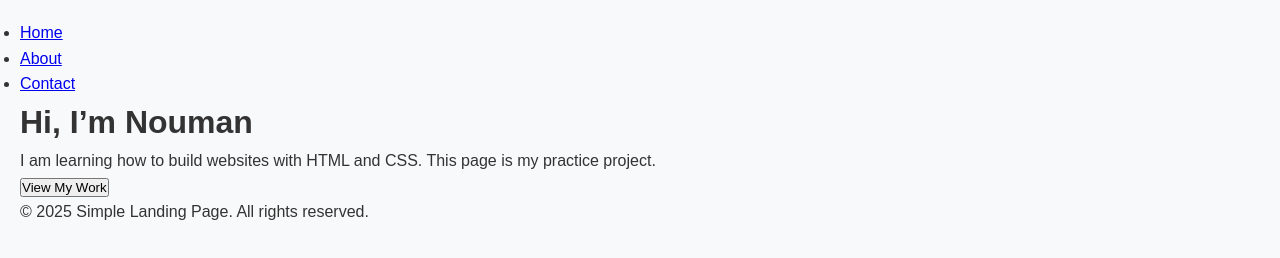
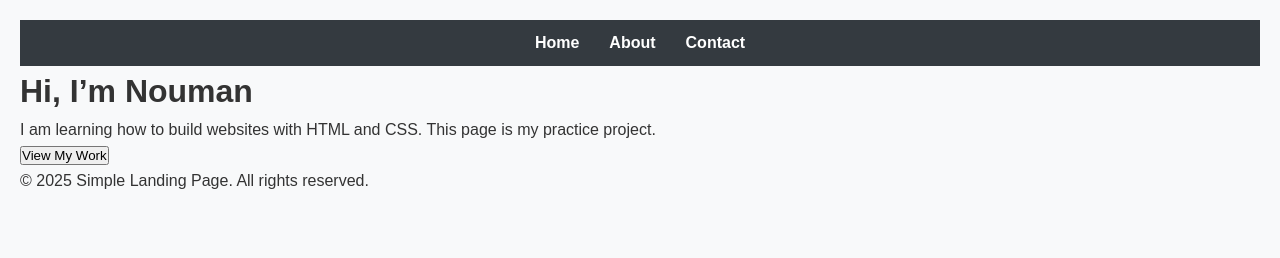
Before and after one commit to Noumancoding/landing-page, a plain HTML site: page index.html in a window 1280 px wide. Drawn offline with Linux system fonts and the light colour scheme.

Commit message:
style: style the navbar

```diff
--- a/style.css
+++ b/style.css
@@ -11,3 +11,25 @@ body {
   line-height: 1.6;
   padding: 20px;
 }
+
+header {
+  background-color: #343a40;
+  padding: 10px 0;
+}
+
+nav ul {
+  list-style: none;
+  display: flex;
+  justify-content: center;
+  gap: 30px;
+}
+
+nav a {
+  color: #fff;
+  text-decoration: none;
+  font-weight: bold;
+}
+
+nav a:hover {
+  text-decoration: underline;
+}
```
